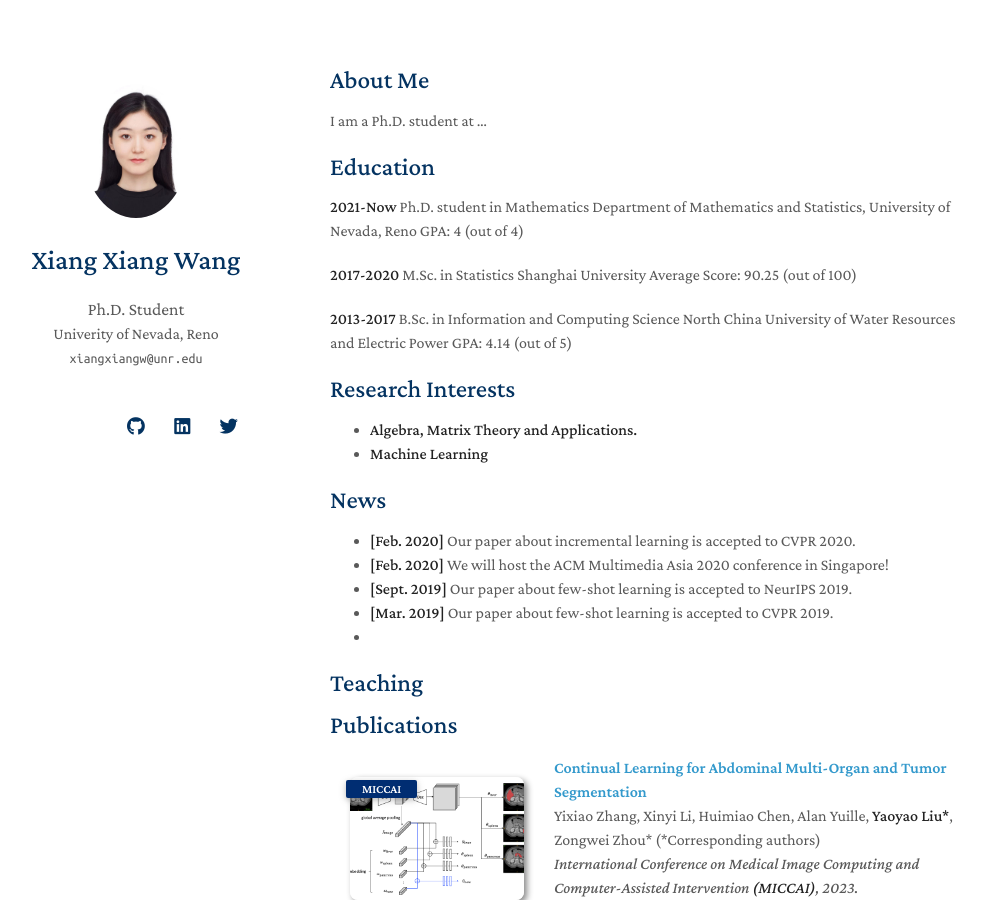
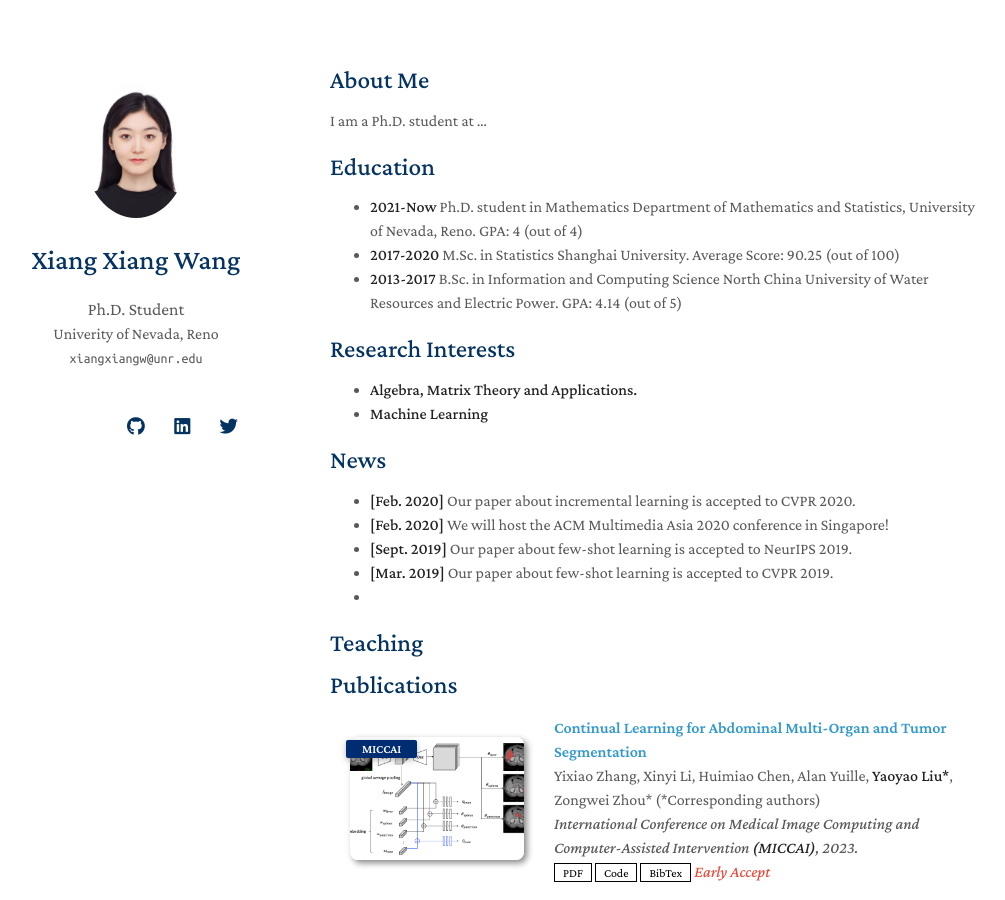
Before and after one commit to yaoyao-liu/minimal-light, a Jekyll site: the page built from index.md, in a window 1280 px wide and 900 px high. Shown: the whole window, without its empty margins (140-1145 px from the left). Built offline with Jekyll 4.4.1, drawn with Linux system fonts in a browser that asks for light colours; nearby versions of some CDN libraries; a style sheet for code colours, icons or effects is not loaded; our own code applies the rules of GitHub Pages for plain Markdown files; part of the change alters nothing that is shown.

```diff
--- a/index.md
+++ b/index.md
@@ -8,18 +8,9 @@ I am a Ph.D. student at ...
 
 
 ## Education
-**2021-Now**	Ph.D. student in Mathematics
-Department of Mathematics and Statistics, University of Nevada, Reno
-GPA: 4 (out of 4)
-
-**2017-2020** M.Sc. in Statistics
-Shanghai University
-Average Score: 90.25 (out of 100)
-
-**2013-2017**	B.Sc. in Information and Computing Science
-North China University of Water Resources and Electric Power
-GPA: 4.14 (out of 5)
-
+- **2021-Now**	Ph.D. student in Mathematics Department of Mathematics and Statistics, University of Nevada, Reno. GPA: 4 (out of 4)
+- **2017-2020** M.Sc. in Statistics Shanghai University. Average Score: 90.25 (out of 100)
+- **2013-2017**	B.Sc. in Information and Computing Science North China University of Water Resources and Electric Power. GPA: 4.14 (out of 5)
 
 ## Research Interests
 
```
